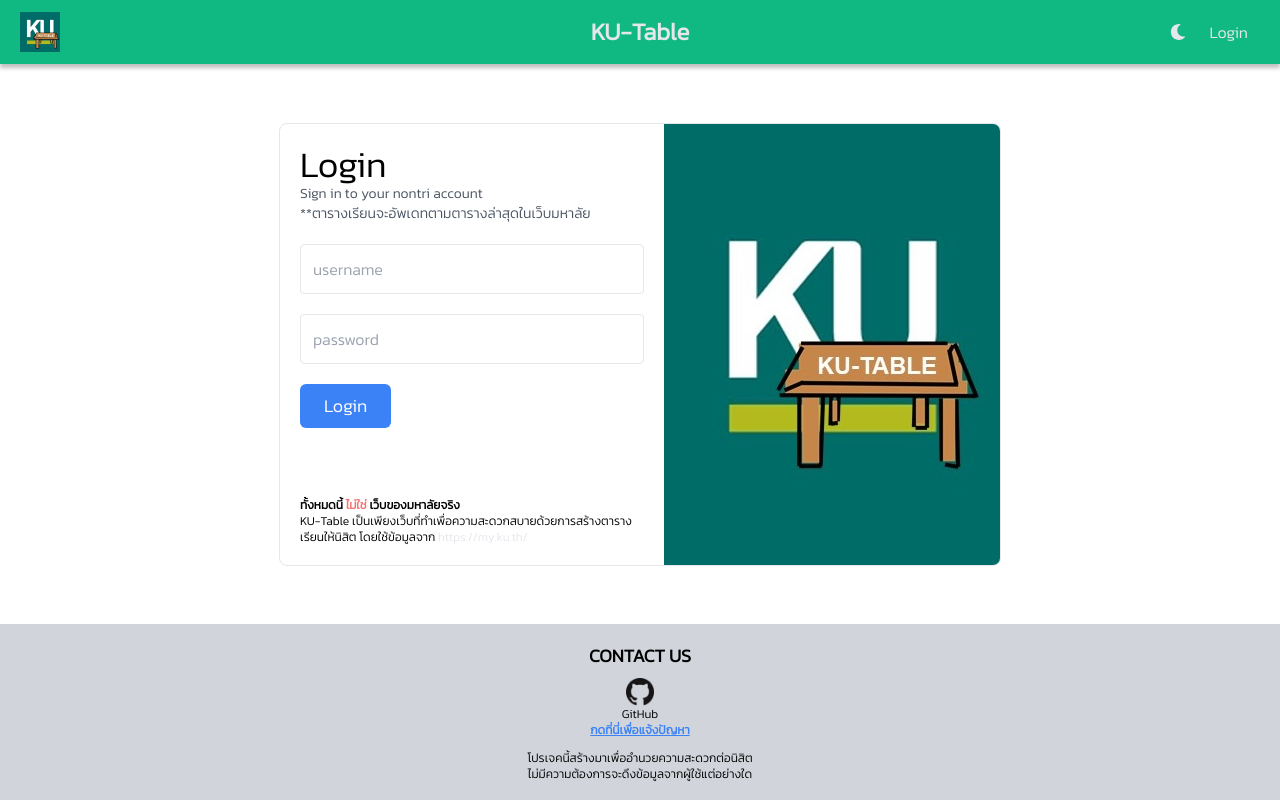
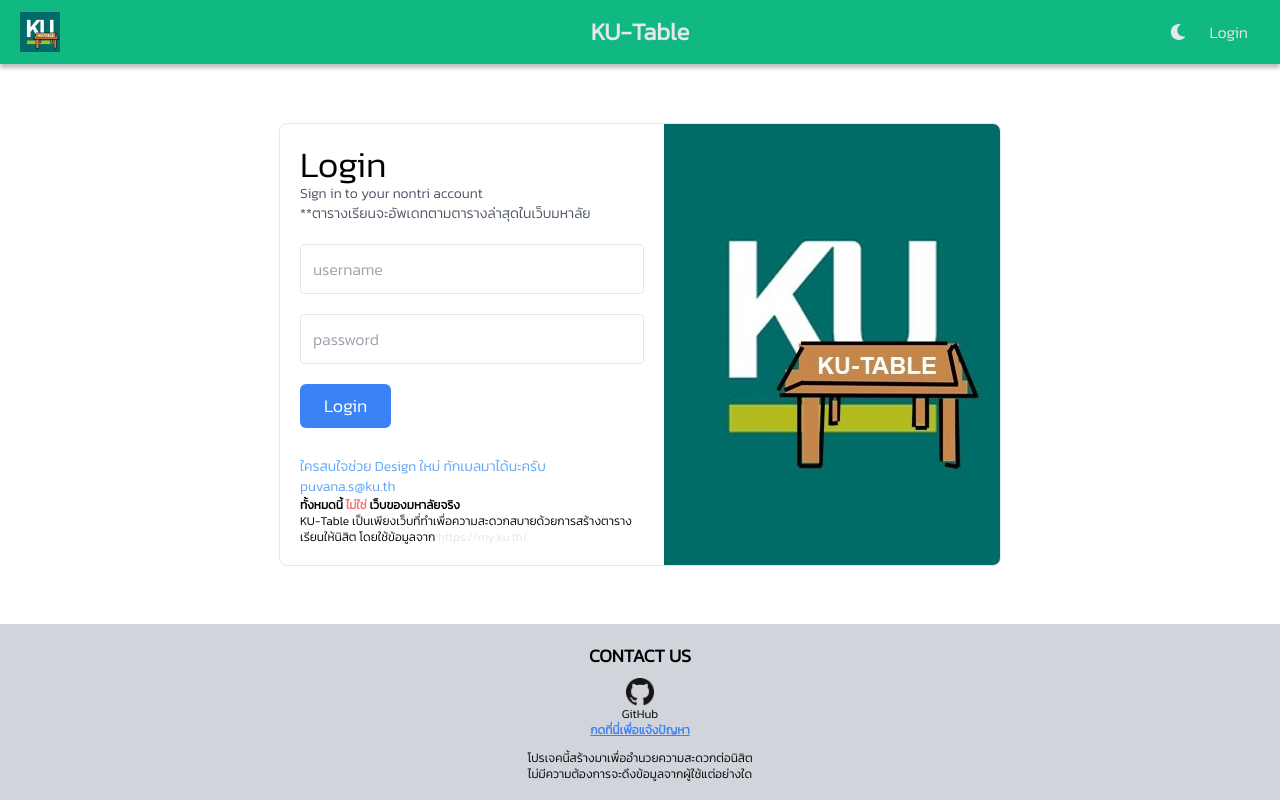
Before and after one commit to Noboomta/KU-Table, a Vue app: page /login in a window 1280 px wide. Built offline with nearby package versions, Linux system fonts and the light colour scheme; no server answers; what vue-html2canvas would draw is missing.

Commit message:
ask for help

```diff
--- a/src/pages/Login.vue
+++ b/src/pages/Login.vue
@@ -50,6 +50,9 @@
 				</div>
 
 				<footer class="text-xs">
+					<a href="mailto:puvana.s@ku.th" class="text-sm text-blue-400"
+						>ใครสนใจช่วย Design ใหม่ ทักเมลมาได้นะครับ puvana.s@ku.th</a
+					>
 					<p class="font-bold dark:text-white">
 						ทั้งหมดนี้ <span class="text-red-400">ไม่ใช่</span> เว็บของมหาลัยจริง
 					</p>
```
